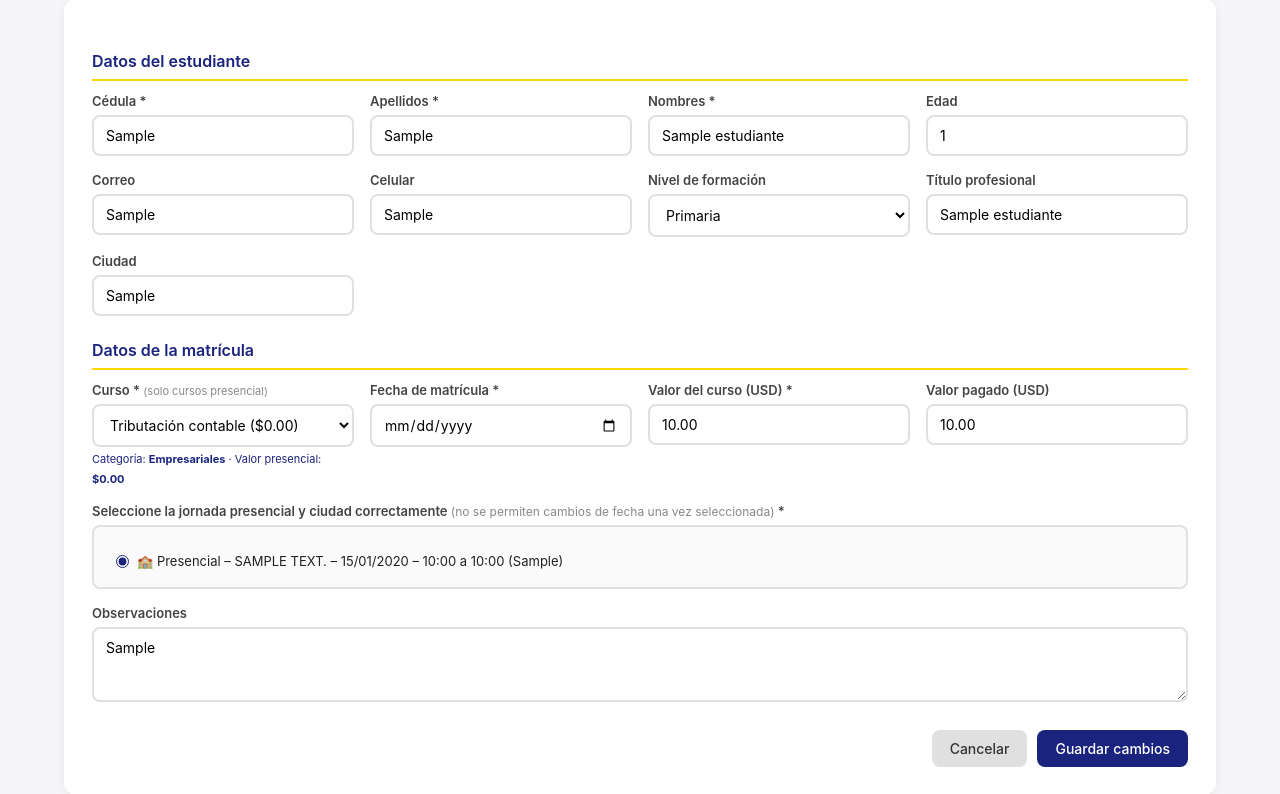
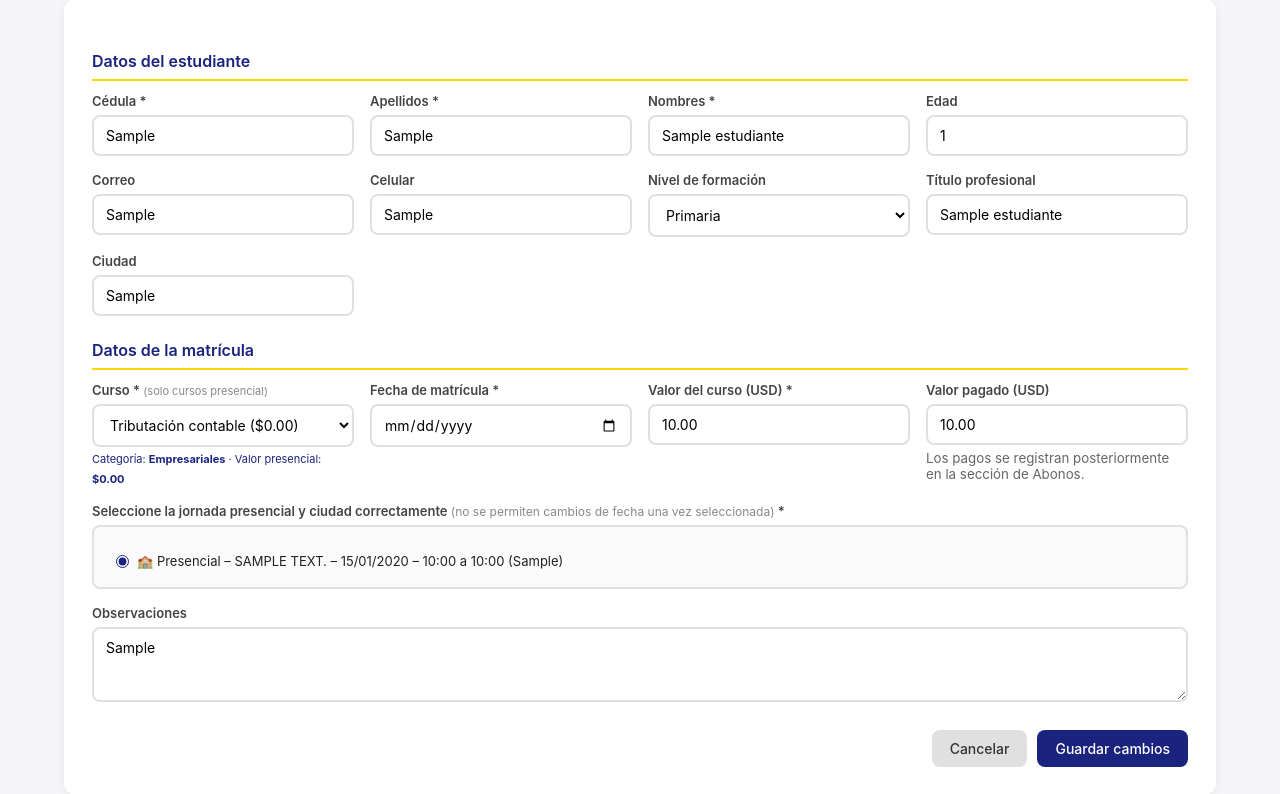
Before and after one commit to photogamer2015/Formacion_Tecnica_Profesional, a Django app: page /matricula/presencial/editar/1/ in a window 1280 px wide. Shown: the part 268-1062 px from the top of the page. Run offline with Django 5.2, Linux system fonts and the light colour scheme; a user stored in the database is signed in; data comes from the database, SQL or seed files in the repository; tables that the repository leaves empty hold one stand-in row (values such as "Sample post").

Commit message:
Actualizar MatriculaForm: hacer valor_pagado de solo lectura y añadir help_text

```diff
--- a/academia/forms.py
+++ b/academia/forms.py
@@ -108,13 +108,16 @@ class MatriculaForm(forms.ModelForm):
             'fecha_matricula': forms.DateInput(attrs={'class': 'form-input', 'type': 'date'}),
             'talla_camiseta': forms.RadioSelect(attrs={'class': 'talla-radio'}),
             'valor_curso': forms.NumberInput(attrs={'class': 'form-input', 'step': '0.01', 'id': 'id_valor_curso'}),
-            'valor_pagado': forms.NumberInput(attrs={'class': 'form-input', 'step': '0.01'}),
+            'valor_pagado': forms.NumberInput(attrs={'class': 'form-input', 'step': '0.01', 'readonly': True}),
             'observaciones': forms.Textarea(attrs={'class': 'form-input', 'rows': 3}),
         }
 
     def __init__(self, *args, modalidad='presencial', **kwargs):
         super().__init__(*args, **kwargs)
         self.modalidad = modalidad
+
+        self.fields['valor_pagado'].initial = 0.00
+        self.fields['valor_pagado'].help_text = "Los pagos se registran posteriormente en la sección de Abonos."
 
         # Filtrar cursos: solo los que ofrecen esta modalidad y están activos
         if modalidad == 'online':
--- a/templates/matricula/form.html
+++ b/templates/matricula/form.html
@@ -87,6 +87,11 @@
         <div>
             <label class="form-label" for="{{ mat_form.valor_pagado.id_for_label }}">Valor pagado (USD)</label>
             {{ mat_form.valor_pagado }}{{ mat_form.valor_pagado.errors }}
+            {% if mat_form.valor_pagado.help_text %}
+            <small style="color: #666; display: block; margin-top: 5px;">
+                {{ mat_form.valor_pagado.help_text }}
+            </small>
+            {% endif %}
         </div>
     </div>
 
```
